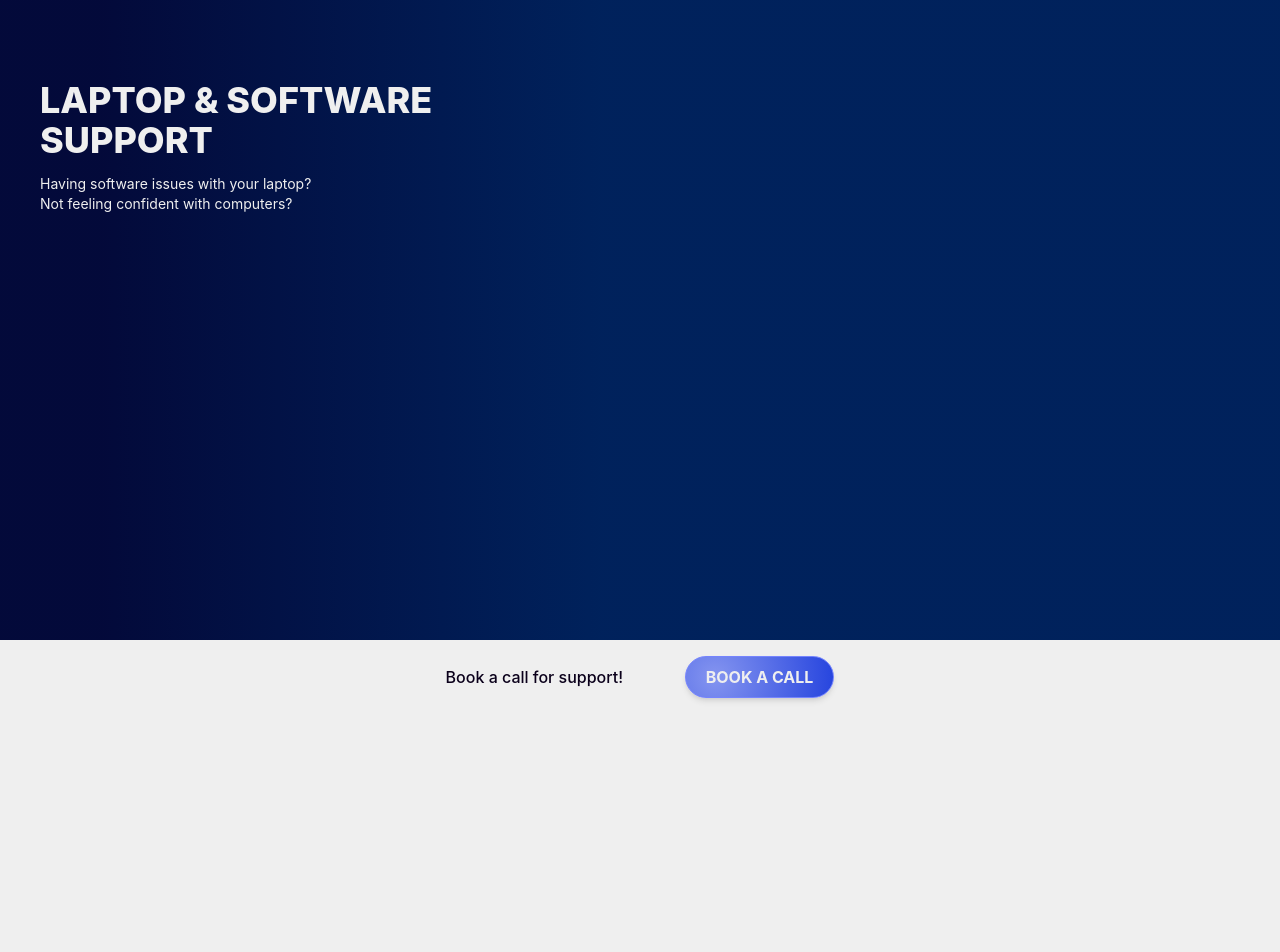
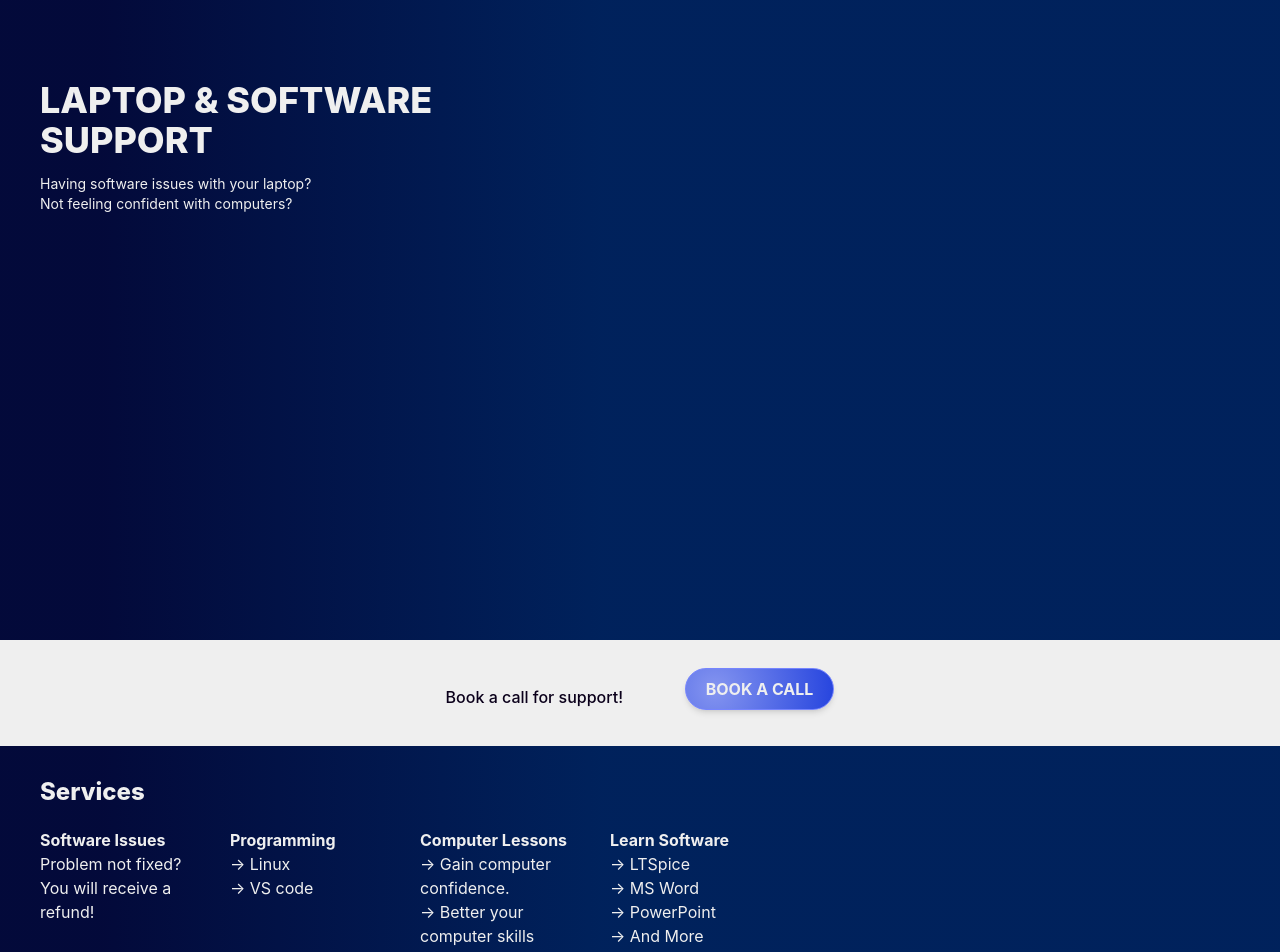
Before and after one commit to 111nation/techsupport, a React (Vite) app: page / in a window 1280 px wide. Shown: the top 952 px of the page. Before the commit the page ends 800 px from the top, so only its background shows below. Built offline with nearby package versions, Linux system fonts and the light colour scheme.

Commit message:
Completed service component

```diff
--- a/src/App.tsx
+++ b/src/App.tsx
@@ -1,11 +1,13 @@
 import BookControl from "./components/BookControl/BookControl";
 import Hero from "./components/Hero/Hero";
+import Services from "./components/Services/Services";
 
 function App() {
   return (
     <>
       <Hero />
       <BookControl />
+      <Services />
     </>
   );
 }
--- a/src/components/BookControl/BookControl.css
+++ b/src/components/BookControl/BookControl.css
@@ -7,4 +7,10 @@
 
   background-size: 200%;
   background-position: -120% 0;
+
+  transition: 0.1s ease-out;
 }
+
+.book-btn:hover {
+  background-position: -75% 0;
+}
--- a/src/components/BookControl/BookControl.tsx
+++ b/src/components/BookControl/BookControl.tsx
@@ -1,9 +1,9 @@
 import "./BookControl.css";
 function BookControl() {
   return (
-    <div className="flex flex-col sm:flex-row justify-center items-center sm:justify-evenly py-4 sm:px-[15%] lg:px-[30%]">
+    <div className="flex flex-col sm:flex-row justify-center items-center sm:justify-evenly py-4 pb-2 sm:px-[15%] lg:px-[30%]">
       <p className="font-medium">Book a call for support!</p>
-      <button className="book-btn border-1 border-[#7584FE] p-2 px-5 text-[#efefef] rounded-full font-bold shadow-md my-3 sm:my-0 outline-none cursor-pointer">
+      <button className="book-btn border-1 border-[#7584FE] p-2 px-5 text-[#efefef] rounded-full font-bold shadow-md my-3 sm:mb-7 outline-none cursor-pointer">
         BOOK A CALL
       </button>
     </div>
--- /dev/null
+++ b/src/components/Services/Services.css
@@ -0,0 +1,8 @@
+.services {
+  background: linear-gradient(
+    90deg,
+    hsla(233, 90%, 12%, 1) 8%,
+    hsla(218, 100%, 18%, 1) 47%,
+    hsla(218, 100%, 18%, 1) 96%
+  );
+}
--- /dev/null
+++ b/src/components/Services/Services.tsx
@@ -0,0 +1,42 @@
+import type { ReactNode } from "react";
+import "./Services.css";
+
+interface ServiceProps {
+  heading?: string;
+  children?: ReactNode;
+}
+
+function Service(props: ServiceProps) {
+  return (
+    <div className="">
+      <p className="font-bold">{props.heading}</p>
+      {props.children}
+    </div>
+  );
+}
+
+function Services() {
+  return (
+    <div className="services text-[#efefef] pl-10 py-7.5">
+      <h1 className="font-extrabold text-2xl">Services</h1>
+      <div className="grid grid-cols-2 gap-4 w-[100%] lg:w-[60%] sm:grid-cols-4 my-5">
+        <Service heading="Software Issues">
+          Problem not fixed? You will receive a refund!
+        </Service>
+        <Service heading="Programming">
+          → Linux <br />
+          → VS code <br />
+        </Service>
+        <Service heading="Computer Lessons">
+          → Gain computer confidence. <br />→ Better your computer skills
+        </Service>
+        <Service heading="Learn Software">
+          → LTSpice <br /> → MS Word <br /> → PowerPoint <br /> → And More{" "}
+          <br />
+        </Service>
+      </div>
+    </div>
+  );
+}
+
+export default Services;
```
